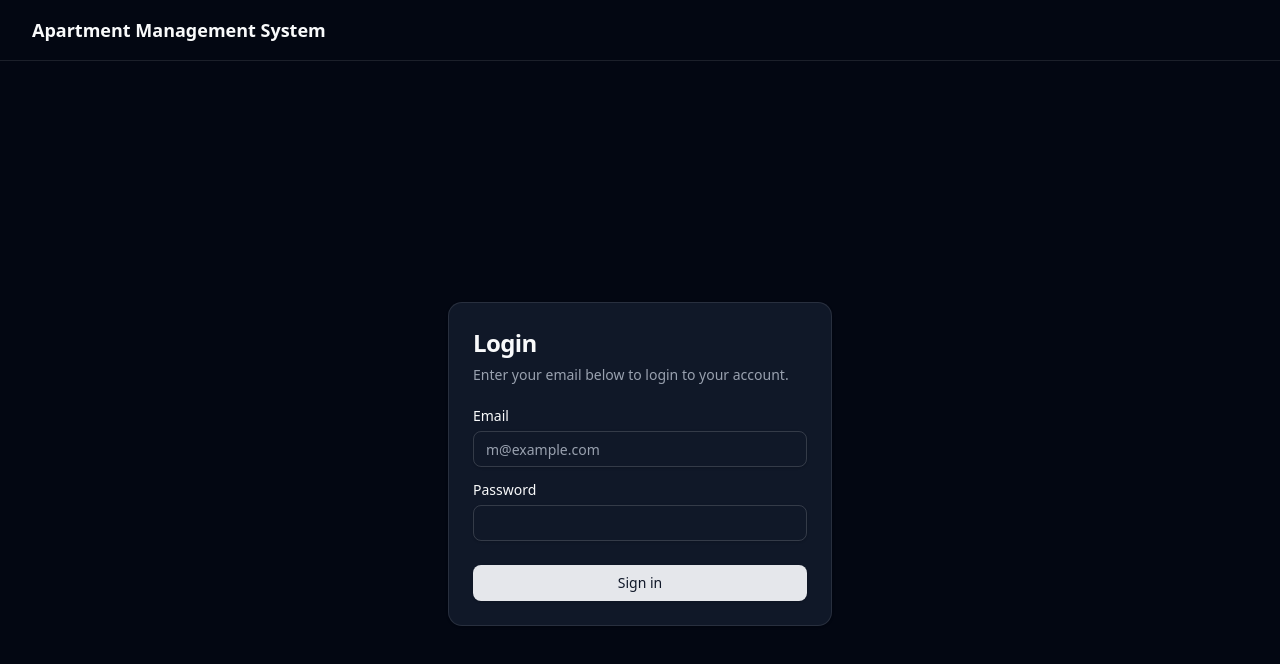
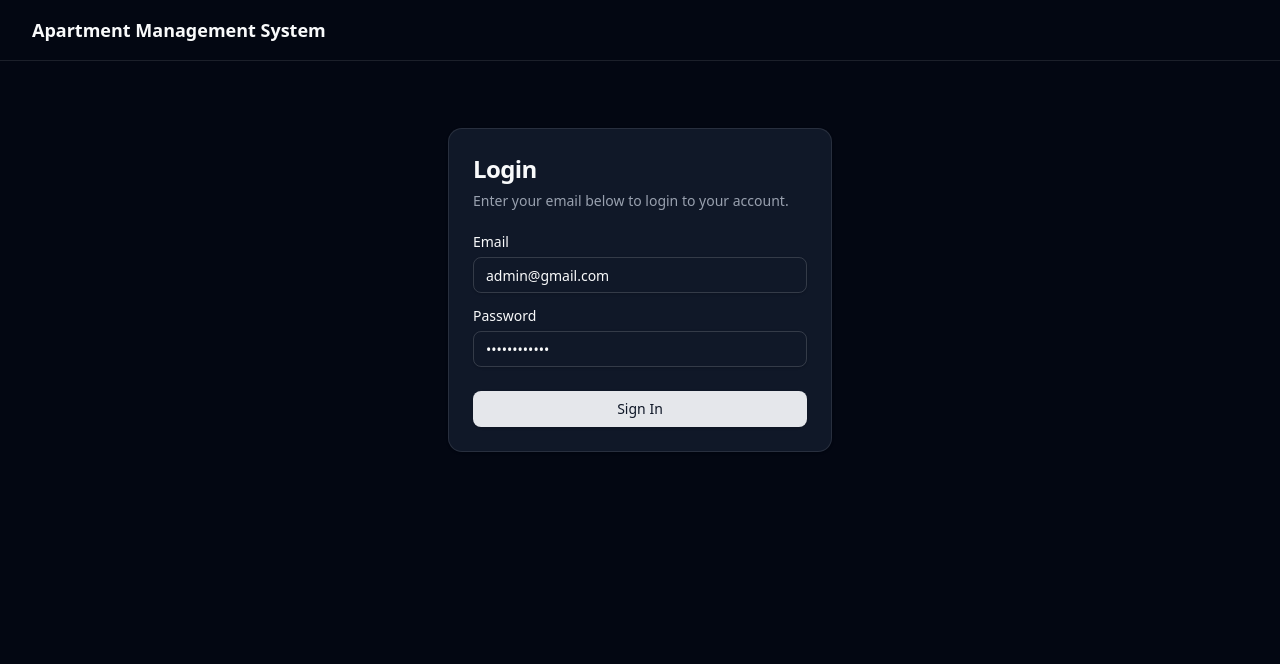
Before and after one commit to whiteou7/IT3180-2025I-SE02, a Next.js app: page /login in a window 1280 px wide. Shown: the top 664 px of the page. Built offline with nearby package versions, Linux system fonts and the light colour scheme.

Commit message:
feat: login demo page

```diff
--- a/pages/login.tsx
+++ b/pages/login.tsx
@@ -9,11 +9,12 @@ import {
   CardTitle,
 } from "@/components/ui/card"
 import { Input } from "@/components/ui/input"
+import Link from "next/link"
 import { Label } from "@/components/ui/label"
 
 export default function LoginPage() {
   return (
-    <div className="flex items-center justify-center min-h-screen bg-background">
+    <div className="flex items-center justify-center bg-background pt-16">
       <Card className="w-full max-w-sm">
         <CardHeader>
           <CardTitle className="text-2xl">Login</CardTitle>
@@ -24,15 +25,17 @@ export default function LoginPage() {
         <CardContent className="grid gap-4">
           <div className="grid gap-2">
             <Label htmlFor="email">Email</Label>
-            <Input id="email" type="email" placeholder="m@example.com" required />
+            <Input id="email" type="email" placeholder="m@example.com" value="admin@gmail.com" required />
           </div>
           <div className="grid gap-2">
             <Label htmlFor="password">Password</Label>
-            <Input id="password" type="password" required />
+            <Input id="password" type="password" value="ngoctung2601" required />
           </div>
         </CardContent>
         <CardFooter>
-          <Button className="w-full">Sign in</Button>
+          <Button className="w-full">
+            <Link href="/">Sign In</Link>
+          </Button>
         </CardFooter>
       </Card>
     </div>
```
